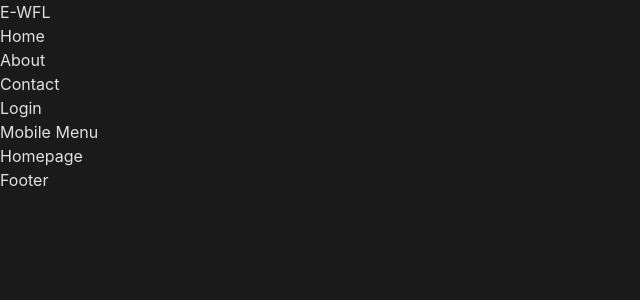
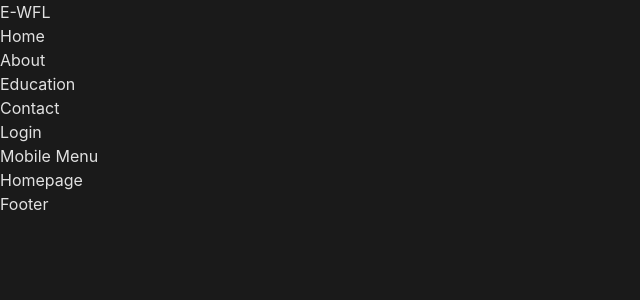
Before and after one commit to Hemant2335/E-WFL, a React (Vite) app: page / in a window 1280 px wide. Shown: the top 300 px of the page, without its empty margins (0-640 px from the left). Built offline with nearby package versions, Linux system fonts and the light colour scheme; a web font is replaced by a local one.

Commit message:
Navbar_UI_updated

```diff
--- a/src/Components/Navbar.jsx
+++ b/src/Components/Navbar.jsx
@@ -9,7 +9,11 @@ const Navbar = () => {
         {/* Logo */}
         <div className='flex gap-2 '>
         {/* <img src={Logo} alt="logo" className='md:h-10'/> */}
-        <h1 className=' text-[4vh] font-montserrat  font-bold text-blue-400'>E-WFL</h1>
+        <h1 className=' text-[4vh] font-montserrat  font-bold  relative'>
+        <span class="text-transparent bg-gradient-to-r from-blue-500 via-purple-500 to-pink-500 bg-clip-text">
+      E-WFL
+    </span>
+        </h1>
         </div>
 
 
@@ -18,19 +22,25 @@ const Navbar = () => {
         <nav>
           <ul className="hidden md:flex gap-10 justify-center items-center">
             <li
-              className="font-medium font-montserrat  hover:text-blue-400 cursor-pointer"
+              className="font-semibold font-montserrat  hover:text-blue-400 cursor-pointer"
               onClick={() => navigate("/")}
             >
               <a>Home</a>
             </li>
             <li
-              className="font-medium font-montserrat  hover:text-blue-400 cursor-pointer"
+              className="font-semibold font-montserrat  hover:text-blue-400 cursor-pointer"
               onClick={()=>document.getElementById("about").scrollIntoView({behavior:"smooth"})}
             >
               <a>About</a>
             </li>
             <li
-              className="font-medium font-montserrat hover:text-blue-400 cursor-pointer"
+              className="font-semibold font-montserrat hover:text-blue-400 cursor-pointer"
+              onClick={()=>document.getElementById("contact").scrollIntoView({behavior:"smooth"})}
+            >
+              <a>Education</a>
+            </li>
+            <li
+              className="font-semibold font-montserrat hover:text-blue-400 cursor-pointer"
               onClick={()=>document.getElementById("contact").scrollIntoView({behavior:"smooth"})}
             >
               <a>Contact</a>
```
